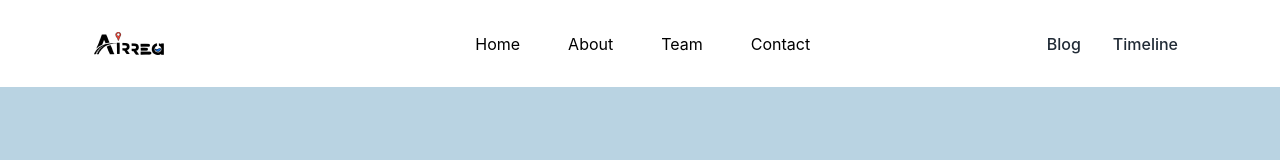
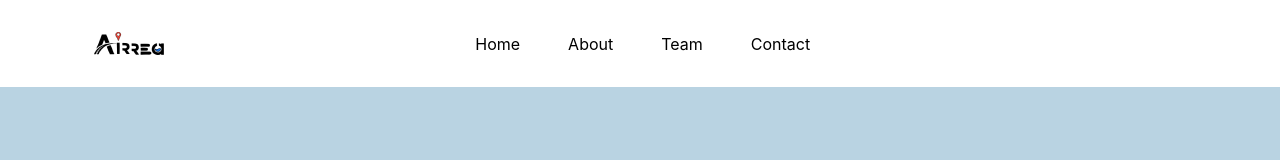
Before and after one commit to airrea/react-airrea, a React (Create React App) app: page / in a window 1280 px wide. Shown: the top 160 px of the page. Built offline with nearby package versions, Linux system fonts and the light colour scheme.

Commit message:
Removing Timeline

```diff
--- a/src/Components/LandingPage.js
+++ b/src/Components/LandingPage.js
@@ -195,14 +195,6 @@ return (
                       About
                     </a>
                   </li>
-                  {/* <li className="group relative">
-                    <a
-                      href="#pricing"
-                      className="ud-menu-scroll mx-8 flex py-2 text-base text-dark group-hover:text-primary lg:mr-0 lg:ml-7 lg:inline-flex lg:py-6 lg:px-0 lg:text-black lg:group-hover:text-black lg:group-hover:opacity-70 xl:ml-12"
-                    >
-                      Pricing
-                    </a>
-                  </li> */}
                   <li className="group relative">
                     <a
                       href="#team"
@@ -226,18 +218,18 @@ return (
               </nav>
             </div>
             <div className="hidden justify-end pr-16 sm:flex lg:pr-0">
-              <a
-                href="signin.html"
-                className="signUpBtn rounded-lg bg-white bg-opacity-20 py-3 px-3 text-base font-medium text-black duration-300 ease-in-out hover:bg-opacity-100 hover:text-dark mx-1"
-              >
-                Blog
-              </a>
-              <Link
-                to='/timeline'
-                className="signUpBtn rounded-lg bg-white bg-opacity-20 py-3 px-3 text-base font-medium text-black duration-300 ease-in-out hover:bg-opacity-100 hover:text-dark mx-1"
-              >
-                Timeline
-              </Link>
+              {/*<a*/}
+              {/*  href="signin.html"*/}
+              {/*  className="signUpBtn rounded-lg bg-white bg-opacity-20 py-3 px-3 text-base font-medium text-black duration-300 ease-in-out hover:bg-opacity-100 hover:text-dark mx-1"*/}
+              {/*>*/}
+              {/*  Blog*/}
+              {/*</a>*/}
+              {/*<Link*/}
+              {/*  to='/timeline'*/}
+              {/*  className="signUpBtn rounded-lg bg-white bg-opacity-20 py-3 px-3 text-base font-medium text-black duration-300 ease-in-out hover:bg-opacity-100 hover:text-dark mx-1"*/}
+              {/*>*/}
+              {/*  Timeline*/}
+              {/*</Link>*/}
             </div>
           </div>
         </div>
```
